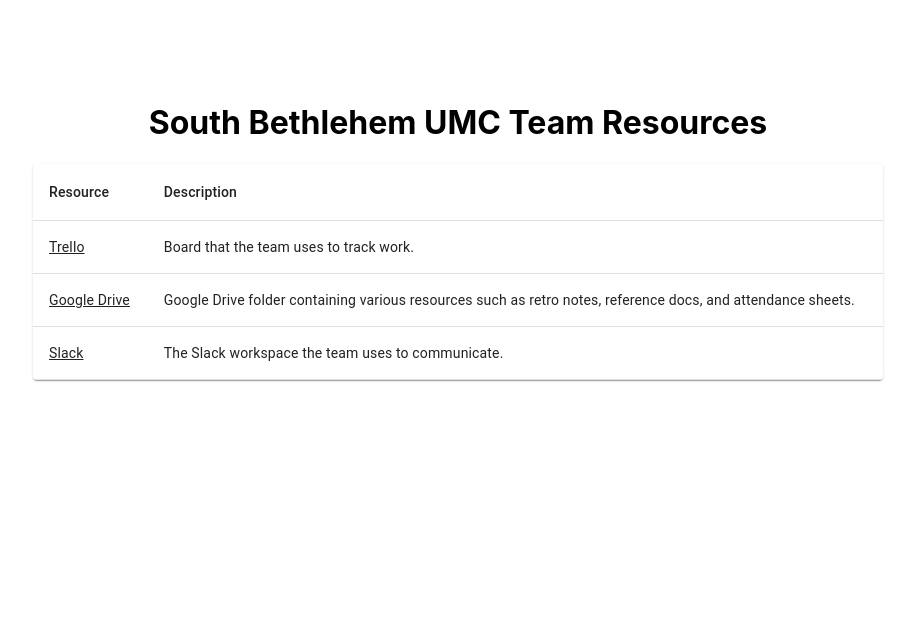
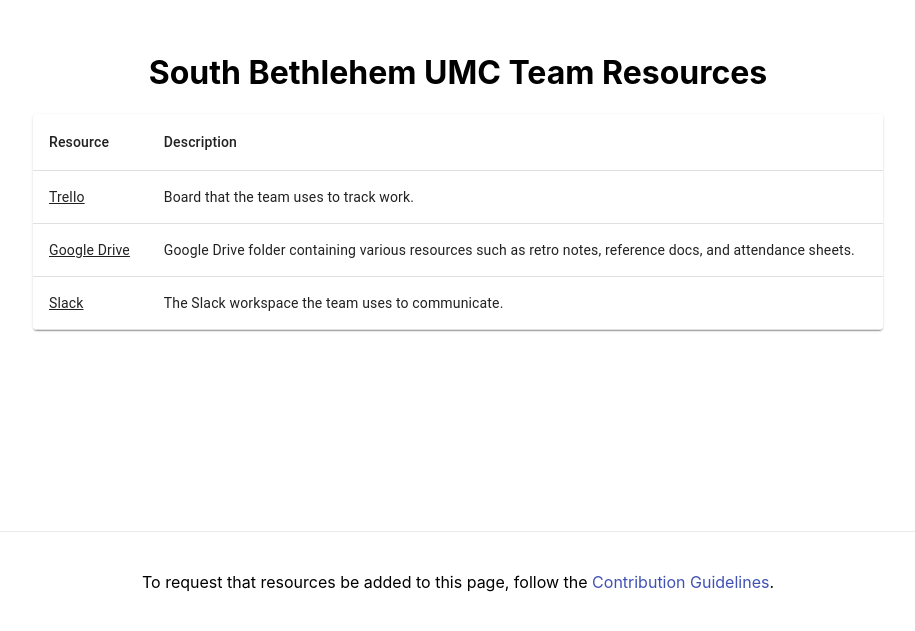
Before and after one commit to bmanley91/sbumc-resource-site, a Next.js app: page / in a window 1280 px wide. Shown: the part 169-800 px from the top of the page, without its empty margins (182-1097 px from the left). Built offline with nearby package versions, Linux system fonts and the light colour scheme.

Commit message:
Added contribution guidelines.

```diff
--- /dev/null
+++ b/components/Footer.js
@@ -0,0 +1,15 @@
+import { Link } from '@material-ui/core'
+import styles from '../styles/footer.module.css'
+
+export default function Footer() {
+    return (
+        <footer className={styles.footer}>
+            <span>
+                To request that resources be added to this page, follow the
+                <Link href="https://github.com/bmanley91/sbumc-resource-site/blob/main/CONTRIBUTING.md">
+                    <a> Contribution Guidelines</a>
+                </Link>.
+            </span>
+        </footer>
+    )
+}
--- a/pages/index.js
+++ b/pages/index.js
@@ -1,7 +1,7 @@
-import Head from 'next/head'
-import Header from '@components/Header'
-import ResourceTable from '@components/ResourceTable'
-
+import Head from 'next/head';
+import Footer from '@components/Footer';
+import Header from '@components/Header';
+import ResourceTable from '@components/ResourceTable';
 
 export default function Home() {
     return (
@@ -15,6 +15,8 @@
                 <Header title="South Bethlehem UMC Team Resources" />
                 <ResourceTable />
             </main>
+
+            <Footer />
         </div>
-  )
+    );
 }
--- /dev/null
+++ b/styles/footer.module.css
@@ -0,0 +1,8 @@
+.footer {
+    width: 100%;
+    height: 100px;
+    border-top: 1px solid #eaeaea;
+    display: flex;
+    justify-content: center;
+    align-items: center;
+}
```
Also changed, not shown: components/ResourceTable.js (line endings or trailing spaces), public/netliheart.svg (deleted), 1 other file (tests, documents, lock files or other folders). Lines whose indentation alone changed are shown as unchanged.
